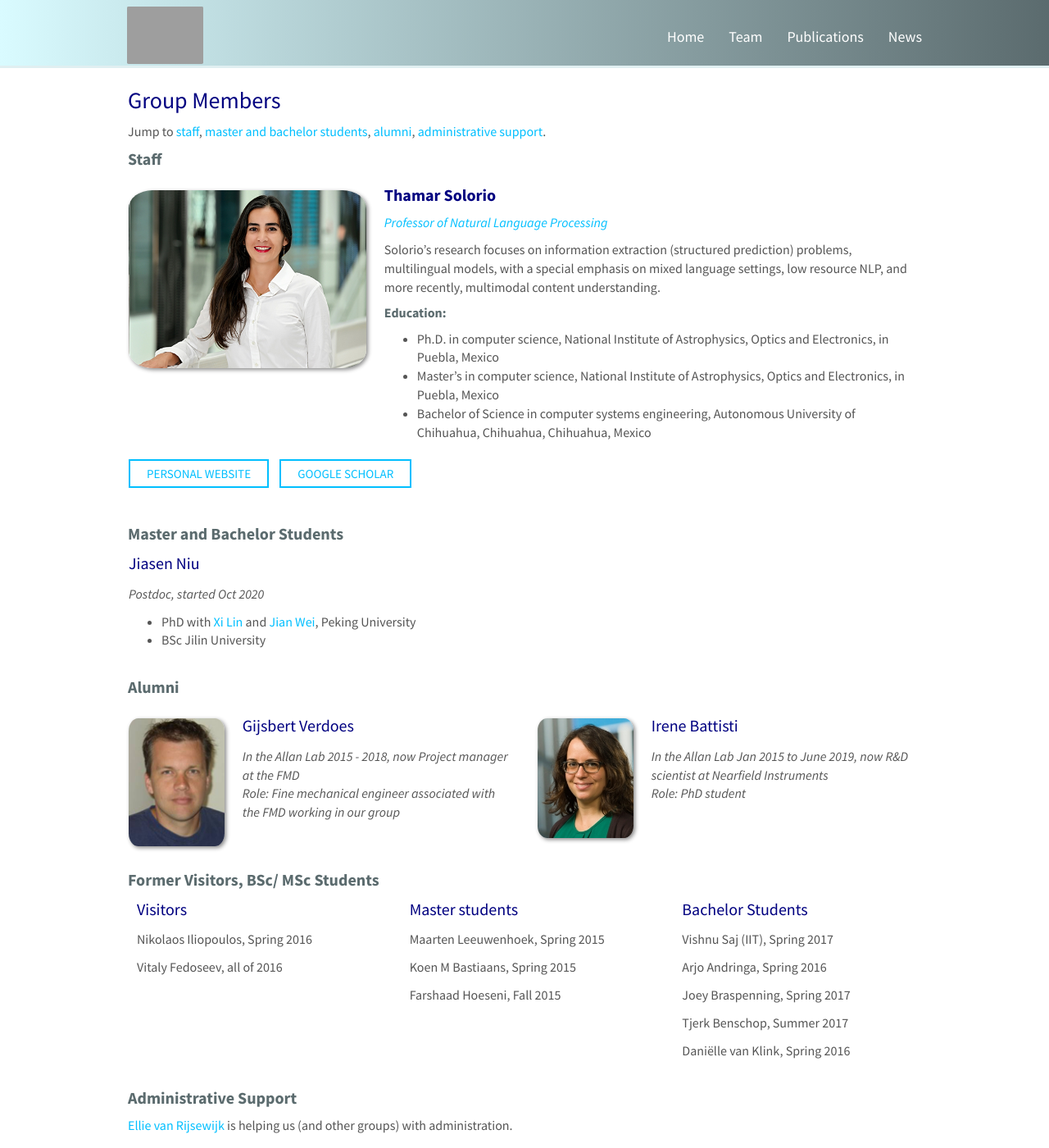
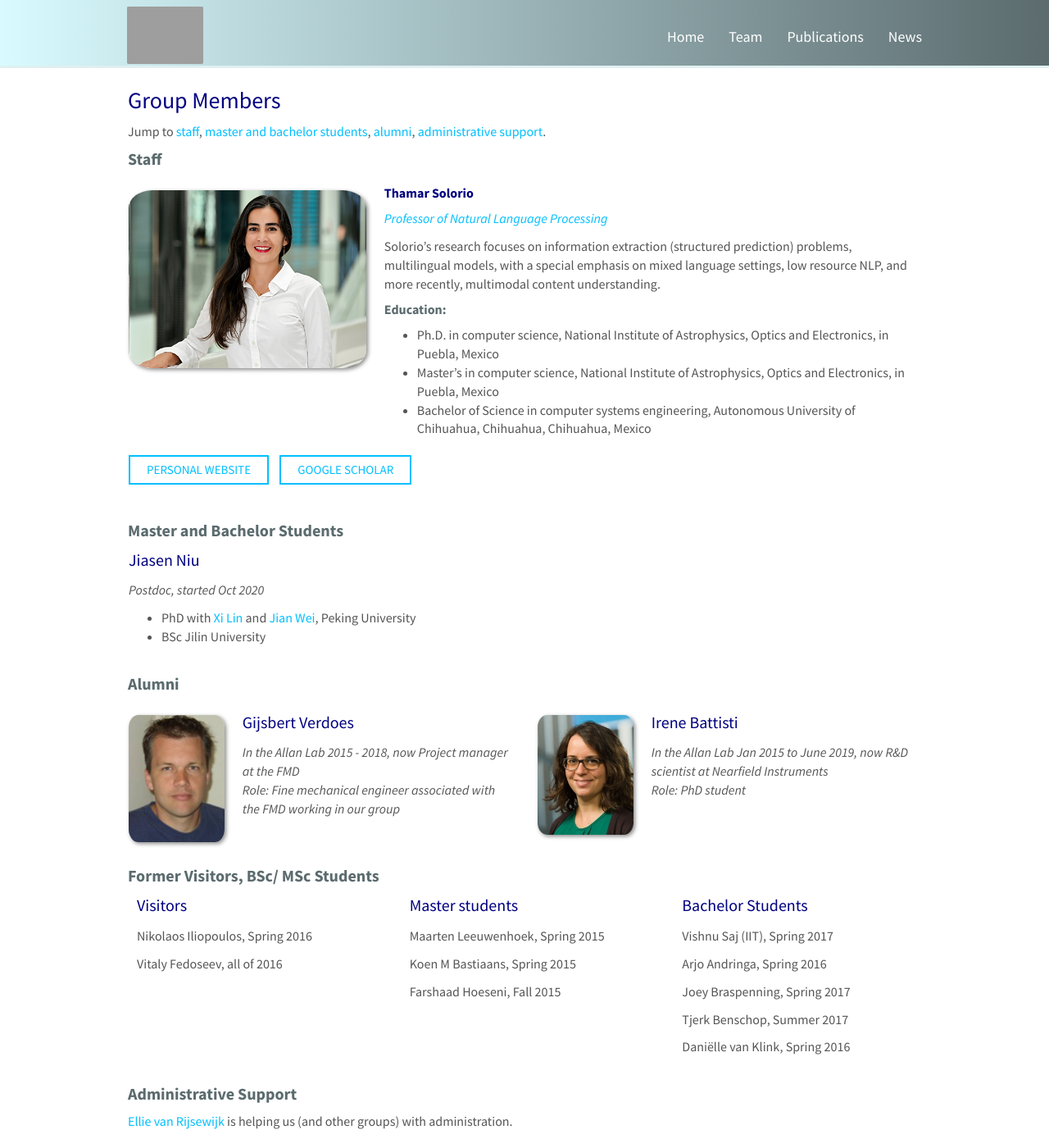
Before and after one commit to RamzaBasharat/MBZUAI, a Jekyll site: the page built from _pages/team.md, in a window 1280 px wide and 1400 px high. Shown: the whole window at 82% size. Built offline with Jekyll 4.4.1, drawn with Linux system fonts in a browser that asks for light colours; nearby versions of some CDN libraries.

```diff
--- a/_includes/footer.html
+++ b/_includes/footer.html
@@ -7,7 +7,7 @@
 		  <p class="gray"><img src="{{ site.url }}{{ site.baseurl }}/images/logo/ritual_logo_hd.png" alt="Logo" height="70px" class="footer-icon">
           copyrights &copy 2024</p>
 
-              <p class="gray">We are part of the <a href="https://mbzuai.ac.ae/research/department/natural-language-processing-department/" target="_blank">Department of Natural Language Processing</a> at the<a href="https://mbzuai.ac.ae/" target="_blank"> Mohamed bin Zayed University of Artificial Intelligence (MBZUAI)</a>.</p>
+              <p class="gray">We are part of the <a style="color:#C9F9FF" href="https://mbzuai.ac.ae/research/department/natural-language-processing-department/" target="_blank">Department of Natural Language Processing</a> at the<a  href="https://mbzuai.ac.ae/" target="_blank"> Mohamed bin Zayed University of Artificial Intelligence (MBZUAI)</a>.</p>
 
 		</div>
 
--- a/_pages/team.md
+++ b/_pages/team.md
@@ -22,7 +22,7 @@ Jump to [staff](#staff), [master and bachelor students](#master-and-bachelor-stu
 
 <div class="col-sm-12 clearfix">
   <img src="{{ site.url }}{{ site.baseurl }}/images/mbzuai_staff/{{ member.photo }}" class="img-responsive" width="30%" style="float: left" />
-  <h4 class="navy">{{ member.name }}</h4>
+  <h5 class="navy">{{ member.name }}</h5>
   <i class="sky">{{ member.info }}</i>
 
 [//]: # (  <a href="mailto:{{ member.email }}">{{ member.email }}</a>)
--- a/css/main.scss
+++ b/css/main.scss
@@ -281,6 +281,10 @@ color:#99a7b2;
     text-transform: none;
 }
 
+#footer a {
+    color:#C9F9FF;
+}
+
 .footer-icon{
 margin-right:5px;
 }
```
